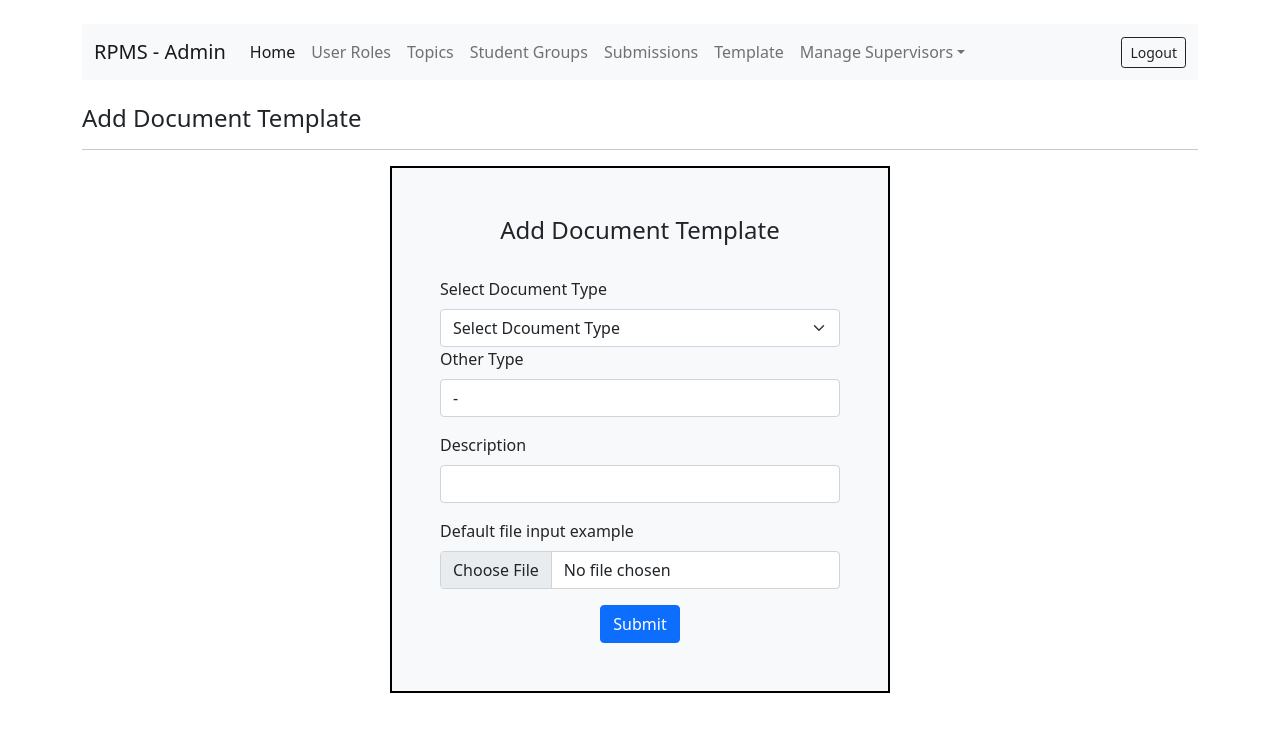
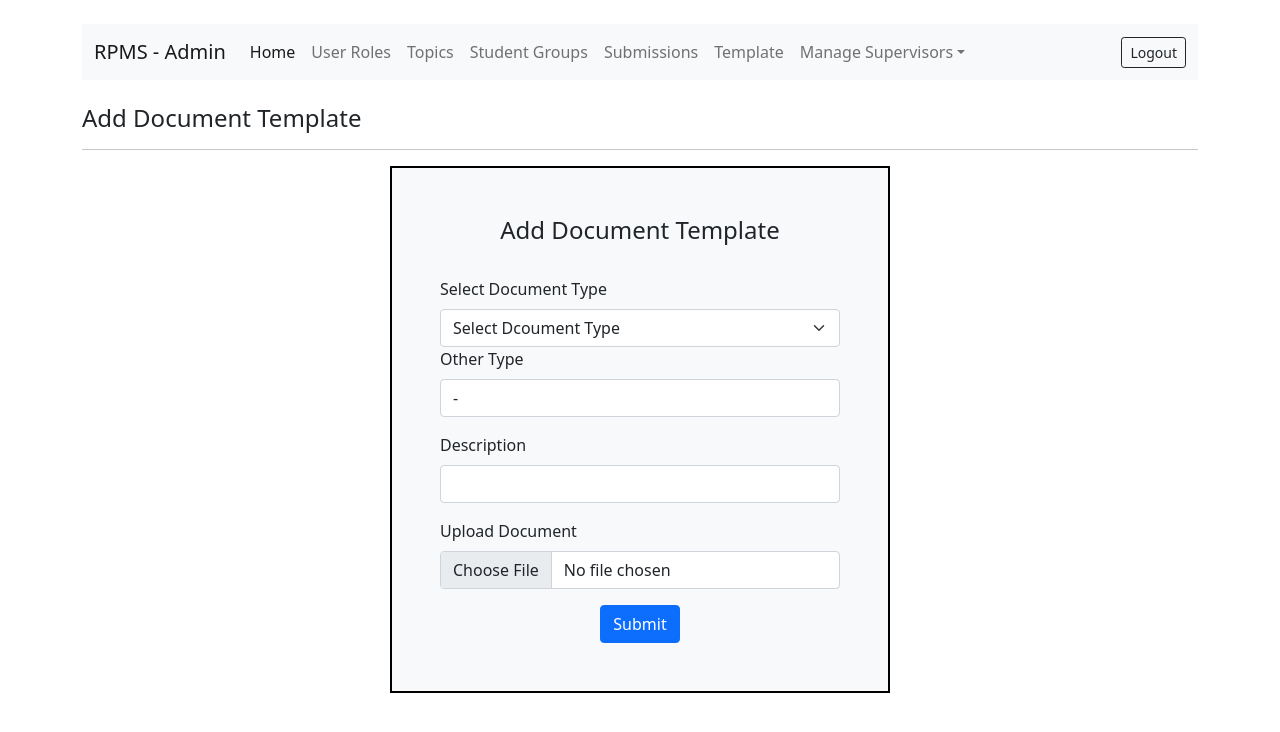
Before and after one commit to IT20127046/rpmt-client, a React (Vite) app: page /add/documentTemp in a window 1280 px wide. Shown: the top 732 px of the page. Built offline with nearby package versions, Linux system fonts and the light colour scheme; no server answers.

Commit message:
Update file

```diff
--- a/src/components/IT20127046/admin/DocumentTempCreate.js
+++ b/src/components/IT20127046/admin/DocumentTempCreate.js
@@ -105,7 +105,7 @@ export default function DocumentTempCreate() {
             </div>
 
             <div className="mb-3">
-              <label className="form-label">Default file input example</label>
+              <label className="form-label">Upload Document</label>
               <input
                 className="form-control"
                 type="file"
```
